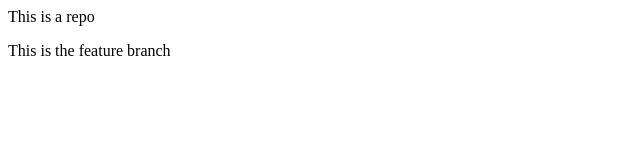
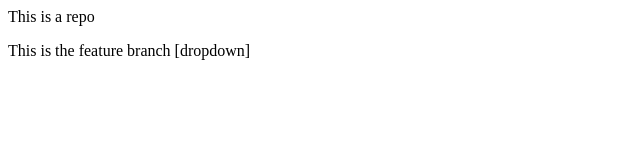
Before and after one commit to premasrikavuru/project2, a plain HTML site: page index.html in a window 1280 px wide. Shown: the full height of the page, 0-640 px from the left. Drawn offline with Linux system fonts and the light colour scheme.

Commit message:
add dropdown

```diff
--- a/index.html
+++ b/index.html
@@ -1,2 +1,2 @@
 <p>This is a repo</p>
-<p>This is the feature branch</p>
+<p>This is the feature branch [dropdown]</p>
```
